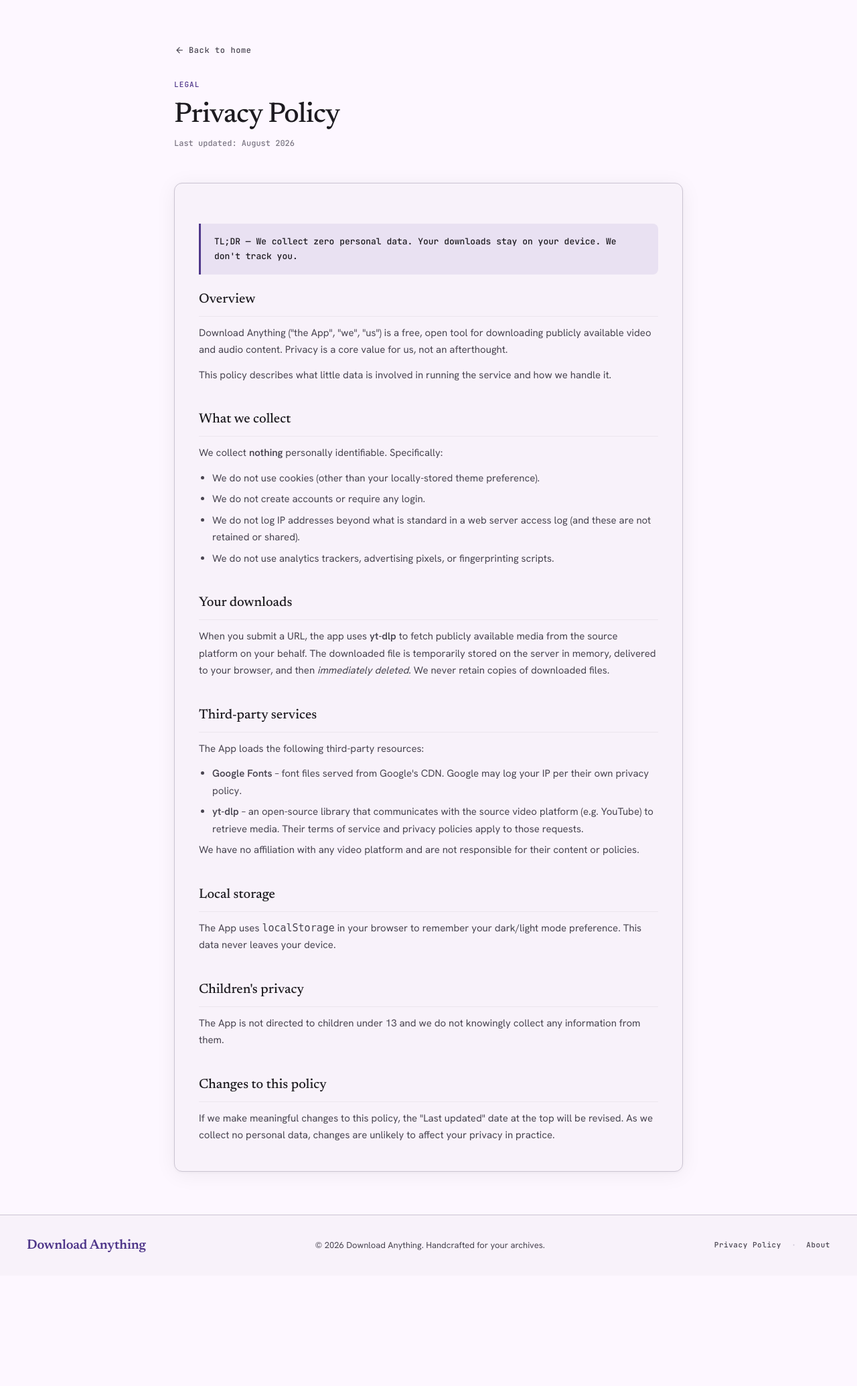
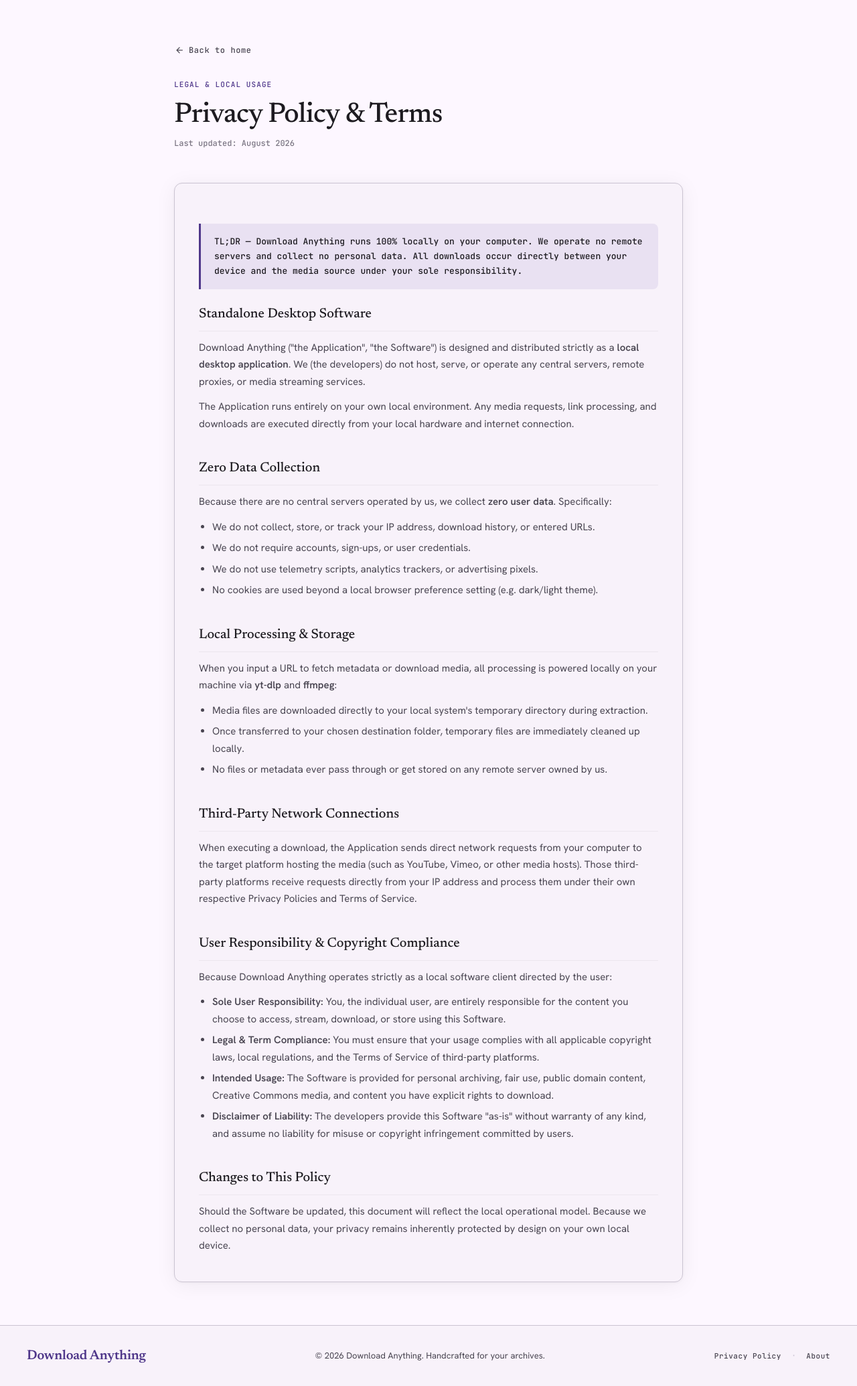
Before and after one commit to Cachemarra/DownloadAnything, a FastAPI app: page /privacy-policy in a window 1280 px wide. Shown: the part 72-2142 px from the top of the page at 67% size. Before the commit the page ends 1943 px from the top, so only its background shows below. Run offline with FastAPI, Linux system fonts and the light colour scheme; parts of the project's set-up code (start-up, migrations or seed data) failed here and were passed over; some libraries are stand-ins or nearby versions.

Commit message:
Docs: update Privacy Policy and About pages for local desktop app architecture and user responsibility

```diff
--- a/templates/privacy_policy.html
+++ b/templates/privacy_policy.html
@@ -4,7 +4,7 @@
   <meta charset="utf-8"/>
   <meta content="width=device-width, initial-scale=1.0" name="viewport"/>
   <title>Privacy Policy – Download Anything</title>
-  <meta name="description" content="Privacy Policy for Download Anything. We collect no personal data. Your downloads stay on your device."/>
+  <meta name="description" content="Privacy Policy for Download Anything local desktop app. We operate no servers and collect no data. All processing occurs locally on your device."/>
 
   <!-- Favicon -->
   <link rel="icon" type="image/png" href="/static/logo_icon.png"/>
@@ -260,61 +260,62 @@
         Back to home
       </a>
 
-      <p class="page-eyebrow">Legal</p>
-      <h1 class="page-title">Privacy Policy</h1>
+      <p class="page-eyebrow">Legal &amp; Local Usage</p>
+      <h1 class="page-title">Privacy Policy &amp; Terms</h1>
       <p class="page-date">Last updated: August 2026</p>
 
       <div class="prose-card">
 
         <div class="highlight-box">
-          <p>TL;DR — We collect zero personal data. Your downloads stay on your device. We don't track you.</p>
+          <p>TL;DR — Download Anything runs 100% locally on your computer. We operate no remote servers and collect no personal data. All downloads occur directly between your device and the media source under your sole responsibility.</p>
         </div>
 
         <div class="prose-section">
-          <h2 class="section-title">Overview</h2>
-          <p>Download Anything ("the App", "we", "us") is a free, open tool for downloading publicly available video and audio content. Privacy is a core value for us, not an afterthought.</p>
-          <p>This policy describes what little data is involved in running the service and how we handle it.</p>
+          <h2 class="section-title">Standalone Desktop Software</h2>
+          <p>Download Anything ("the Application", "the Software") is designed and distributed strictly as a <strong>local desktop application</strong>. We (the developers) do not host, serve, or operate any central servers, remote proxies, or media streaming services.</p>
+          <p>The Application runs entirely on your own local environment. Any media requests, link processing, and downloads are executed directly from your local hardware and internet connection.</p>
         </div>
 
         <div class="prose-section">
-          <h2 class="section-title">What we collect</h2>
-          <p>We collect <strong>nothing</strong> personally identifiable. Specifically:</p>
+          <h2 class="section-title">Zero Data Collection</h2>
+          <p>Because there are no central servers operated by us, we collect <strong>zero user data</strong>. Specifically:</p>
           <ul>
-            <li>We do not use cookies (other than your locally-stored theme preference).</li>
-            <li>We do not create accounts or require any login.</li>
-            <li>We do not log IP addresses beyond what is standard in a web server access log (and these are not retained or shared).</li>
-            <li>We do not use analytics trackers, advertising pixels, or fingerprinting scripts.</li>
+            <li>We do not collect, store, or track your IP address, download history, or entered URLs.</li>
+            <li>We do not require accounts, sign-ups, or user credentials.</li>
+            <li>We do not use telemetry scripts, analytics trackers, or advertising pixels.</li>
+            <li>No cookies are used beyond a local browser preference setting (e.g. dark/light theme).</li>
           </ul>
         </div>
 
         <div class="prose-section">
-          <h2 class="section-title">Your downloads</h2>
-          <p>When you submit a URL, the app uses <strong>yt-dlp</strong> to fetch publicly available media from the source platform on your behalf. The downloaded file is temporarily stored on the server in memory, delivered to your browser, and then <em>immediately deleted</em>. We never retain copies of downloaded files.</p>
+          <h2 class="section-title">Local Processing &amp; Storage</h2>
+          <p>When you input a URL to fetch metadata or download media, all processing is powered locally on your machine via <strong>yt-dlp</strong> and <strong>ffmpeg</strong>:</p>
+          <ul>
+            <li>Media files are downloaded directly to your local system's temporary directory during extraction.</li>
+            <li>Once transferred to your chosen destination folder, temporary files are immediately cleaned up locally.</li>
+            <li>No files or metadata ever pass through or get stored on any remote server owned by us.</li>
+          </ul>
         </div>
 
         <div class="prose-section">
-          <h2 class="section-title">Third-party services</h2>
-          <p>The App loads the following third-party resources:</p>
-          <ul>
-            <li><strong>Google Fonts</strong> – font files served from Google's CDN. Google may log your IP per their own privacy policy.</li>
-            <li><strong>yt-dlp</strong> – an open-source library that communicates with the source video platform (e.g. YouTube) to retrieve media. Their terms of service and privacy policies apply to those requests.</li>
-          </ul>
-          <p>We have no affiliation with any video platform and are not responsible for their content or policies.</p>
+          <h2 class="section-title">Third-Party Network Connections</h2>
+          <p>When executing a download, the Application sends direct network requests from your computer to the target platform hosting the media (such as YouTube, Vimeo, or other media hosts). Those third-party platforms receive requests directly from your IP address and process them under their own respective Privacy Policies and Terms of Service.</p>
         </div>
 
         <div class="prose-section">
-          <h2 class="section-title">Local storage</h2>
-          <p>The App uses <code>localStorage</code> in your browser to remember your dark/light mode preference. This data never leaves your device.</p>
+          <h2 class="section-title">User Responsibility &amp; Copyright Compliance</h2>
+          <p>Because Download Anything operates strictly as a local software client directed by the user:</p>
+          <ul>
+            <li><strong>Sole User Responsibility:</strong> You, the individual user, are entirely responsible for the content you choose to access, stream, download, or store using this Software.</li>
+            <li><strong>Legal &amp; Term Compliance:</strong> You must ensure that your usage complies with all applicable copyright laws, local regulations, and the Terms of Service of third-party platforms.</li>
+            <li><strong>Intended Usage:</strong> The Software is provided for personal archiving, fair use, public domain content, Creative Commons media, and content you have explicit rights to download.</li>
+            <li><strong>Disclaimer of Liability:</strong> The developers provide this Software "as-is" without warranty of any kind, and assume no liability for misuse or copyright infringement committed by users.</li>
+          </ul>
         </div>
 
         <div class="prose-section">
-          <h2 class="section-title">Children's privacy</h2>
-          <p>The App is not directed to children under 13 and we do not knowingly collect any information from them.</p>
-        </div>
-
-        <div class="prose-section">
-          <h2 class="section-title">Changes to this policy</h2>
-          <p>If we make meaningful changes to this policy, the "Last updated" date at the top will be revised. As we collect no personal data, changes are unlikely to affect your privacy in practice.</p>
+          <h2 class="section-title">Changes to This Policy</h2>
+          <p>Should the Software be updated, this document will reflect the local operational model. Because we collect no personal data, your privacy remains inherently protected by design on your own local device.</p>
         </div>
 
       </div>
```
Also changed, not shown: templates/about.html (+28 -28 lines).
